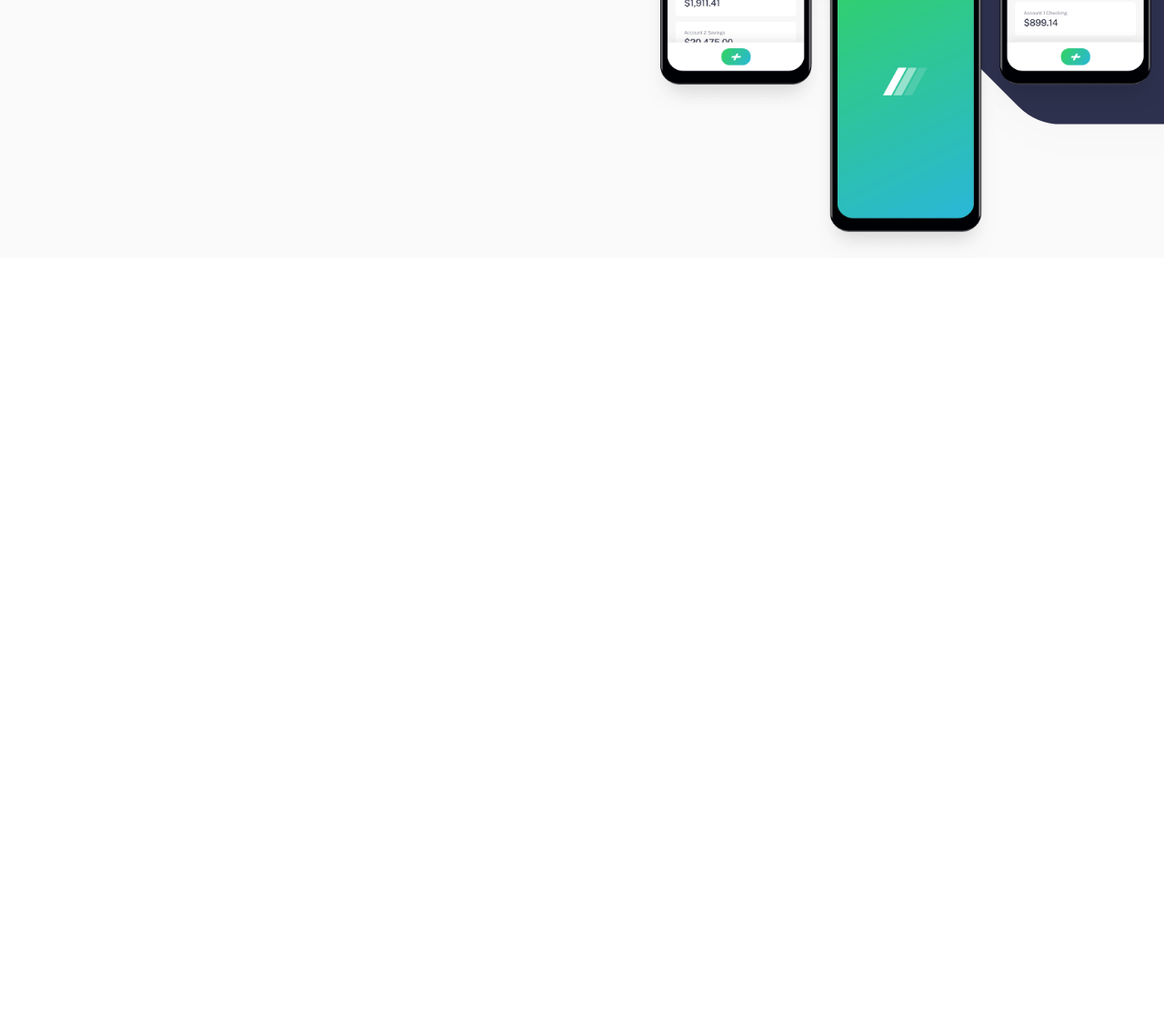
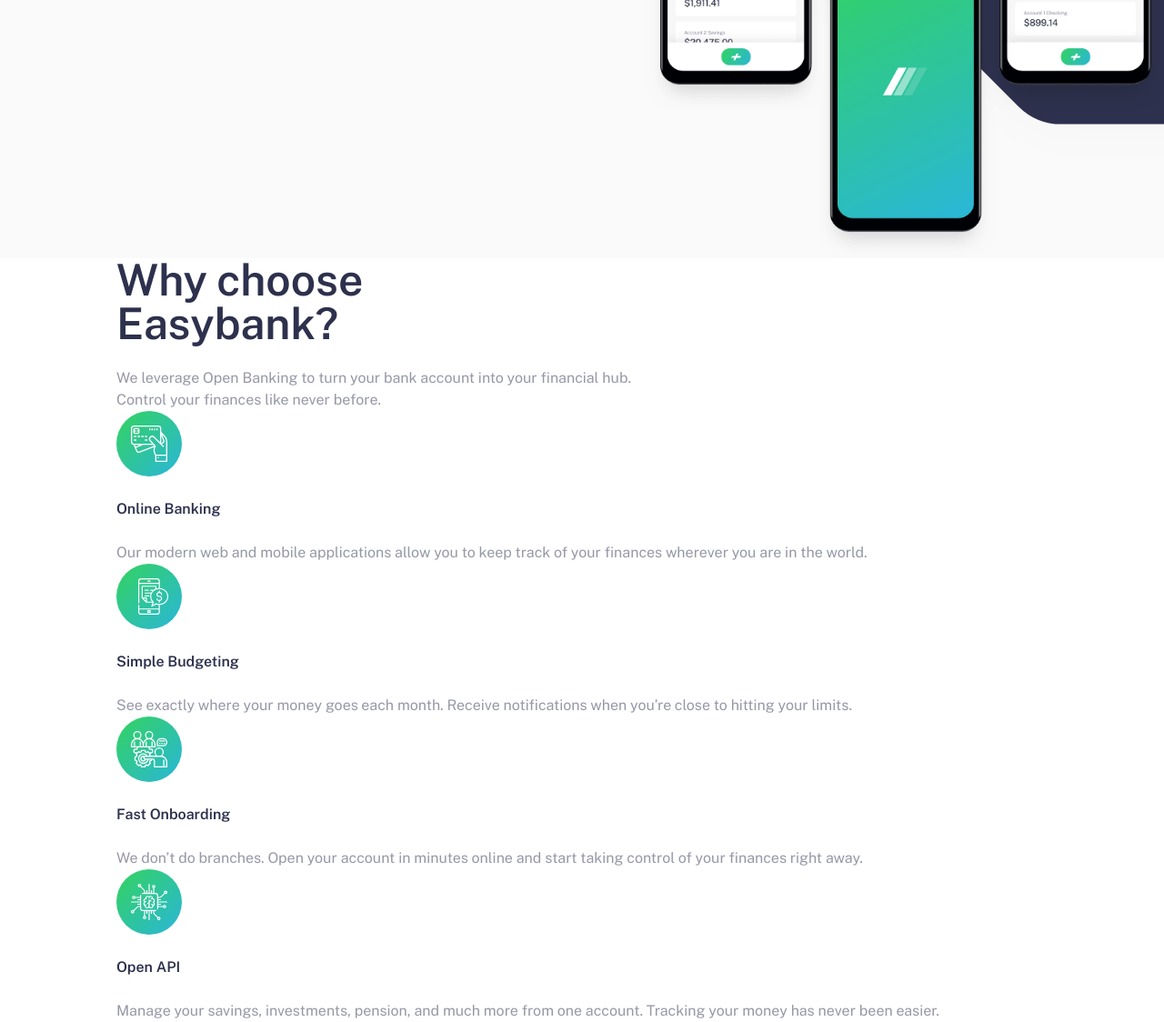
Before and after one commit to Heph-zibah/easyBanking-landing-page, a website: page index.html in a window 1280 px wide. Shown: the part 507-1631 px from the top of the page at 91% size. Before the commit the page ends 800 px from the top, so only its background shows below. Drawn offline with nearby package versions, Linux system fonts and the light colour scheme.

Commit message:
add why choose us section

```diff
--- a/index.html
+++ b/index.html
@@ -61,7 +61,7 @@
       <div class="flex flex-col md:flex-row-reverse md:pl-36 -z-40">
         <!-- right item -->
         <div class="hero__img md:w-1/2">
-          <img src="img/image-mockups.png" alt="" />
+          <img src="img/image-mockups.png" alt="phones" class="-mb-28" />
         </div>
         <!-- left item -->
         <div
@@ -85,5 +85,96 @@
         </div>
       </div>
     </section>
+    <!-- Why choose us section -->
+    <section id="why" class="bg-lightGrayishBlue">
+      <div class="container flex flex-col mx-auto">
+        <!-- heading -->
+        <div class="pt-20 space-y-6">
+          <h2
+            class="max-w-md font-semibold text-5xl text-center text-darkBlue md:text-3xl md:text-left"
+          >
+            Why choose Easybank?
+          </h2>
+          <p class="text-grayishBlue text-center md:text-left md:px-0">
+            We leverage Open Banking to turn your bank account into your
+            financial hub. <br />
+            Control your finances like never before.
+          </p>
+        </div>
+        <!-- card container -->
+        <div
+          class="grid grid-cols-1 md:grid-cols-4 md:flex-row mt-14 mb-20 space-y-10 md:space-y-0"
+        >
+          <!-- card 1 -->
+          <div class="flex flex-col items-center md:items-start space-y-6">
+            <div>
+              <img src="img/icon-online.svg" alt="online icon" />
+            </div>
+            <div class="text-center md:text-left space-y-6">
+              <h3
+                class="max-w-md font-semibold text-lg text-darkBlue md:text-xl"
+              >
+                Online Banking
+              </h3>
+              <p class="text-grayishBlue text-xs px-14 md:px-0 leading-6">
+                Our modern web and mobile applications allow you to keep track
+                of your finances wherever you are in the world.
+              </p>
+            </div>
+          </div>
+          <!-- card 2 -->
+          <div class="flex flex-col items-center md:items-start space-y-6">
+            <div>
+              <img src="img/icon-budgeting.svg" alt="icon" />
+            </div>
+            <div class="text-center md:text-left space-y-6">
+              <h3
+                class="max-w-md font-semibold text-lg text-darkBlue md:text-xl"
+              >
+                Simple Budgeting
+              </h3>
+              <p class="text-grayishBlue text-xs px-14 md:px-0 leading-6">
+                See exactly where your money goes each month. Receive
+                notifications when you’re close to hitting your limits.
+              </p>
+            </div>
+          </div>
+          <!-- card 3 -->
+          <div class="flex flex-col items-center md:items-start space-y-6">
+            <div>
+              <img src="img/icon-onboarding.svg" alt="online icon" />
+            </div>
+            <div class="text-center md:text-left space-y-6">
+              <h3
+                class="max-w-md font-semibold text-lg text-darkBlue md:text-xl"
+              >
+                Fast Onboarding
+              </h3>
+              <p class="text-grayishBlue text-xs px-14 md:px-0 leading-6">
+                We don’t do branches. Open your account in minutes online and
+                start taking control of your finances right away.
+              </p>
+            </div>
+          </div>
+          <!-- card 4 -->
+          <div class="flex flex-col items-center md:items-start space-y-6">
+            <div>
+              <img src="img/icon-api.svg" alt="api icon" />
+            </div>
+            <div class="text-center md:text-left space-y-6">
+              <h3
+                class="max-w-md font-semibold text-lg text-darkBlue md:text-xl"
+              >
+                Open API
+              </h3>
+              <p class="text-grayishBlue text-xs px-14 md:px-0 leading-6">
+                Manage your savings, investments, pension, and much more from
+                one account. Tracking your money has never been easier.
+              </p>
+            </div>
+          </div>
+        </div>
+      </div>
+    </section>
   </body>
 </html>
```
